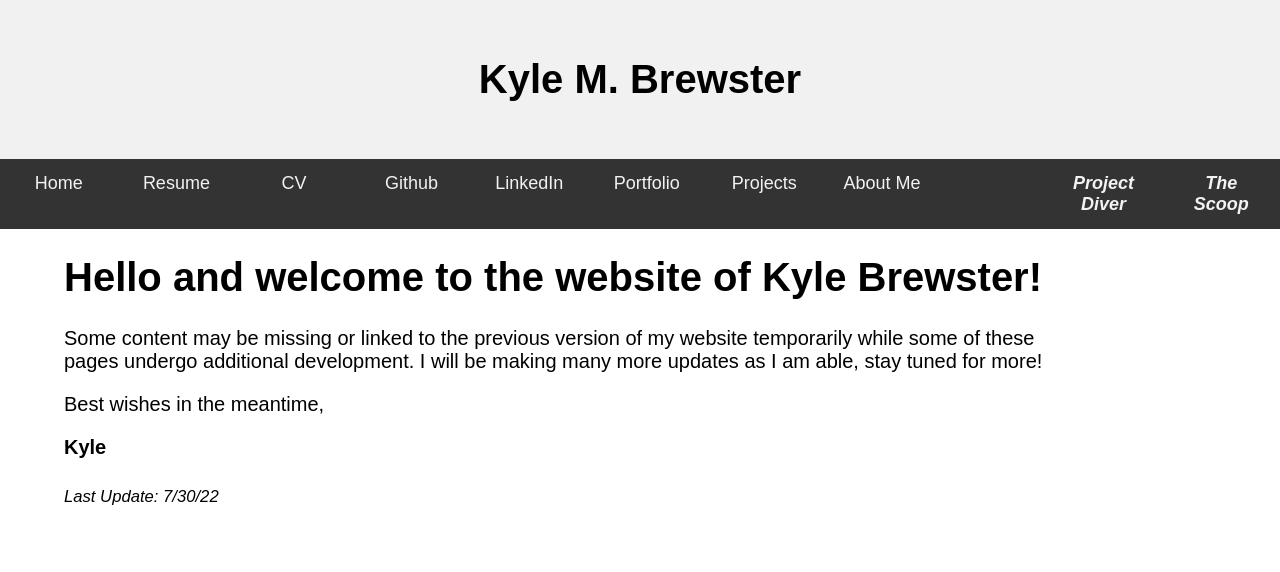
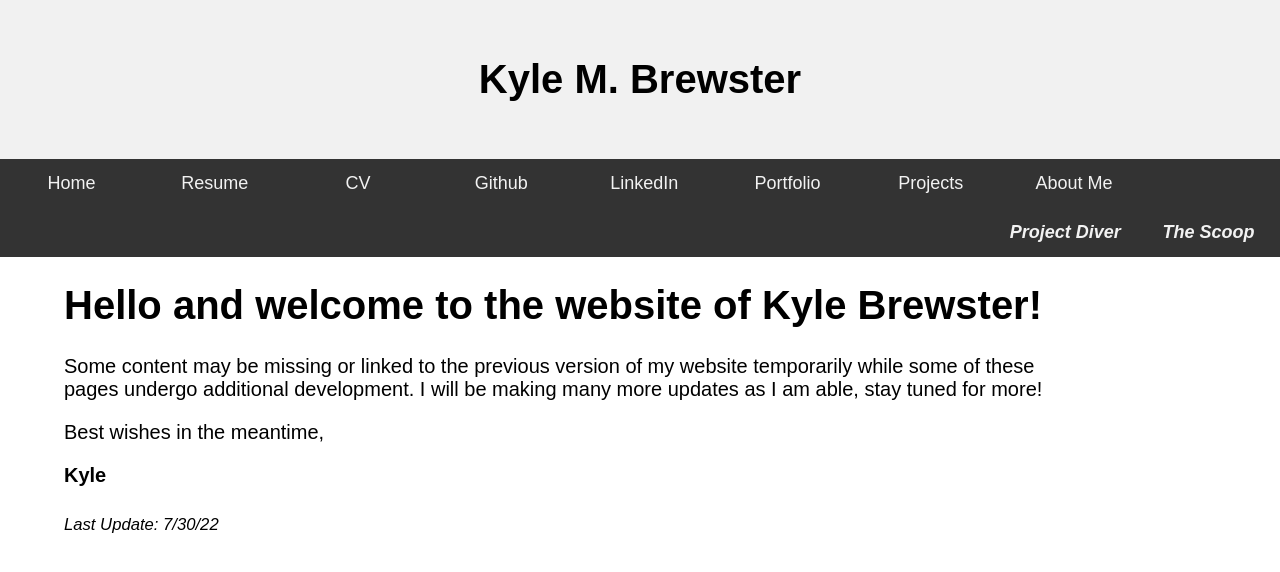
Before and after one commit to k-brew/personal-site, a Jekyll site: the page built from index.md, in a window 1280 px wide. Shown: the top 572 px of the page. Built offline with Jekyll 4.4.1, drawn with Linux system fonts in a browser that asks for light colours.

Commit message:
Update default.html

```diff
--- a/_layouts/default.html
+++ b/_layouts/default.html
@@ -28,7 +28,7 @@
   padding: 14px 14px;
   text-decoration: none;
   font-size: 18px;
-  width: 7%;
+  width: 9%;
   text-align: center;
 }
 
```
